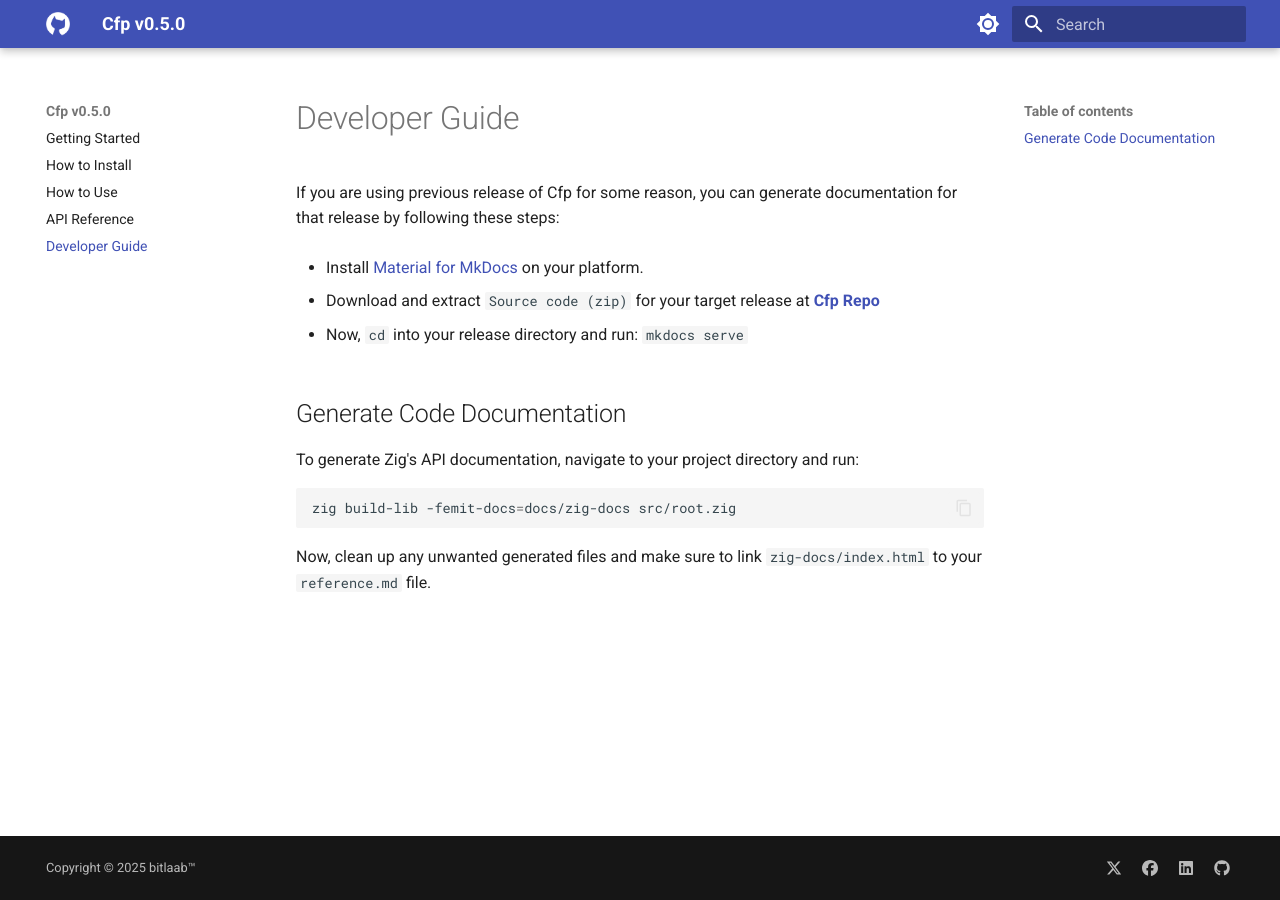
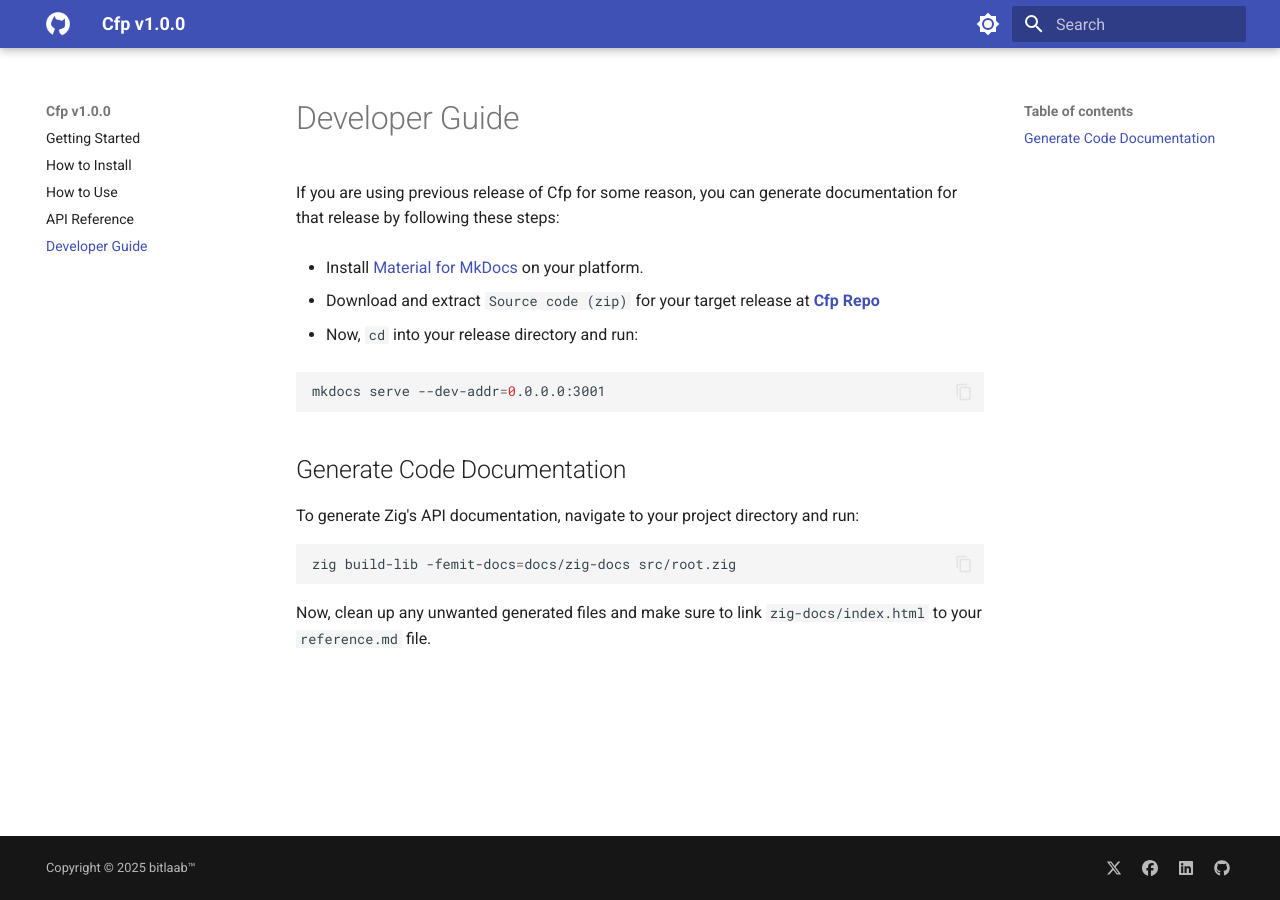
Before and after one commit to bitlaab-bolt/cfp, an MkDocs documentation site: the page built from docs/guide.md, in a window 1280 px wide. Built offline with MkDocs 1.6.1 and Material for MkDocs 9.7.7, drawn with Linux system fonts in a browser that asks for light colours.

Commit message:
tagging v1.0.0

````diff
--- a/docs/guide.md
+++ b/docs/guide.md
@@ -6,7 +6,11 @@ If you are using previous release of Cfp for some reason, you can generate docum
 
 - Download and extract `Source code (zip)` for your target release at [**Cfp Repo**](https://github.com/bitlaab-bolt/cfp)
 
-- Now, `cd` into your release directory and run: `mkdocs serve`
+- Now, `cd` into your release directory and run:
+
+```sh
+mkdocs serve --dev-addr=0.0.0.0:3001
+```
 
 ## Generate Code Documentation
 
--- a/mkdocs.yml
+++ b/mkdocs.yml
@@ -1,4 +1,4 @@
-site_name: Cfp v0.5.0
+site_name: Cfp v1.0.0
 site_url: http://127.0.0.1/
 nav:
   - Getting Started: index.md
````
Also changed, not shown: CHANGELOG.md (+1 -1 lines), TODO.md (+5 -1 lines), docs/usage.md (+1 -2 lines), 2 other files.
